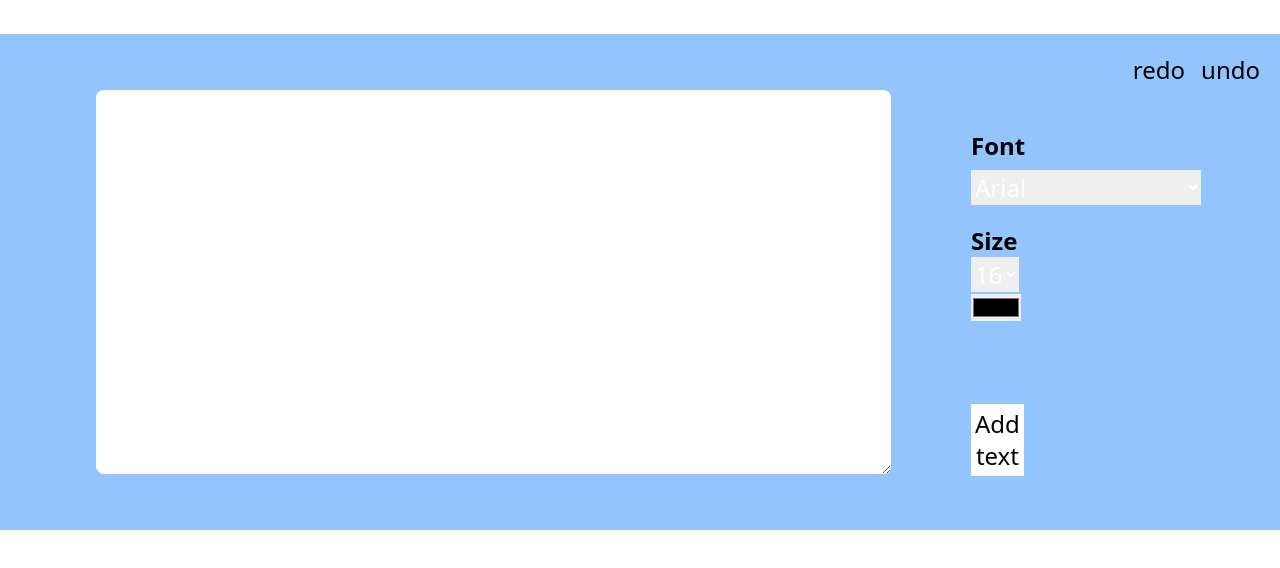
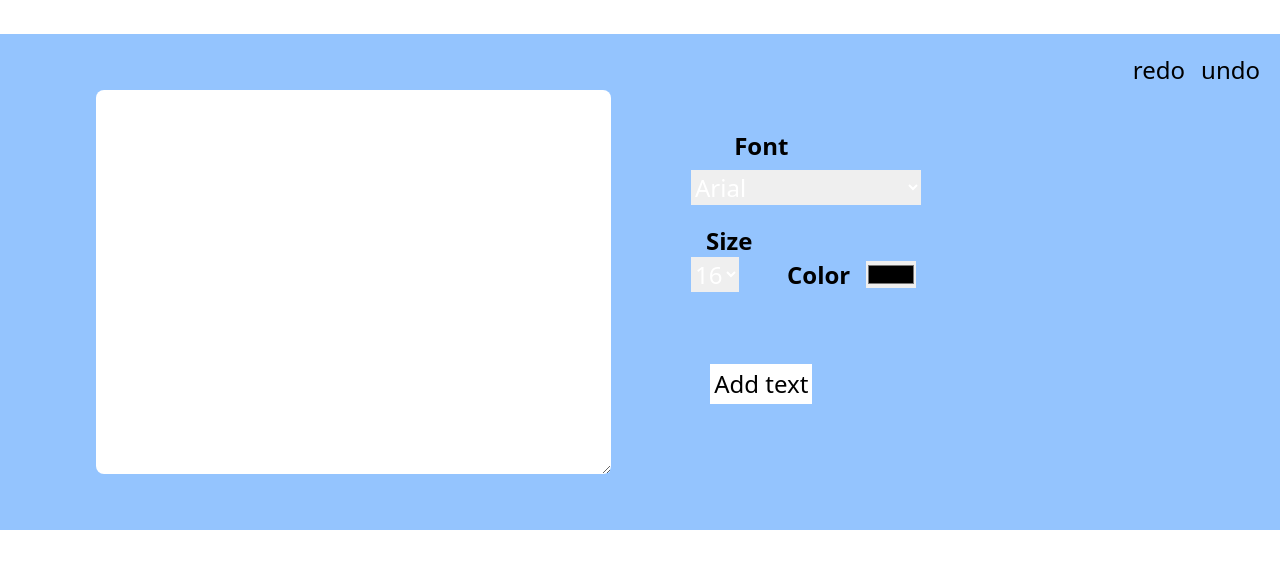
Before and after one commit to anfal11/Celebrare-task, a plain HTML site: page index.html in a window 1280 px wide. Shown: the part 94-662 px from the top of the page. Drawn offline with nearby package versions, Linux system fonts and the light colour scheme.

Commit message:
bug fixed

```diff
--- a/index.html
+++ b/index.html
@@ -46,6 +46,7 @@
 
                     <!-- font size -->
                     <p class="font-semibold mr-16 mt-5">Size</p>
+                    <div class="flex">
                     <select id="font-size" class="text-white mr-2">
                         <option value="16px">16</option>
                         <option value="20px">20</option>
@@ -61,8 +62,14 @@
 
 
                     <!-- font color  -->
-                    <input type="color" name="" id="color-change"> <br>
-                    <button id="addText" class="bg-white p-1 mt-20"> Add text </button>
+                    <div class="flex gap-4 items-center ml-10">
+                        <p class="font-semibold">Color</p>
+                    <input type="color" name="" id="color-change">
+                    </div>
+                    </div>
+                    <br>
+
+                    <button id="addText" class="bg-white p-1 mt-10"> Add text </button>
                 </span>
 
             </span>
@@ -71,7 +78,7 @@
 
             <div class="flex justify-center mt-10 mb-10 mr-20 ml-20 max-w-6xl mx-auto ">
 
-                <textarea id="input-text" rows="10" cols="50"
+                <textarea id="input-text" rows="10" cols="30"
                     class="h-96 min-w-full bg-white text-black outline-none rounded-lg p-10"> </textarea>
 
             </div>
```
